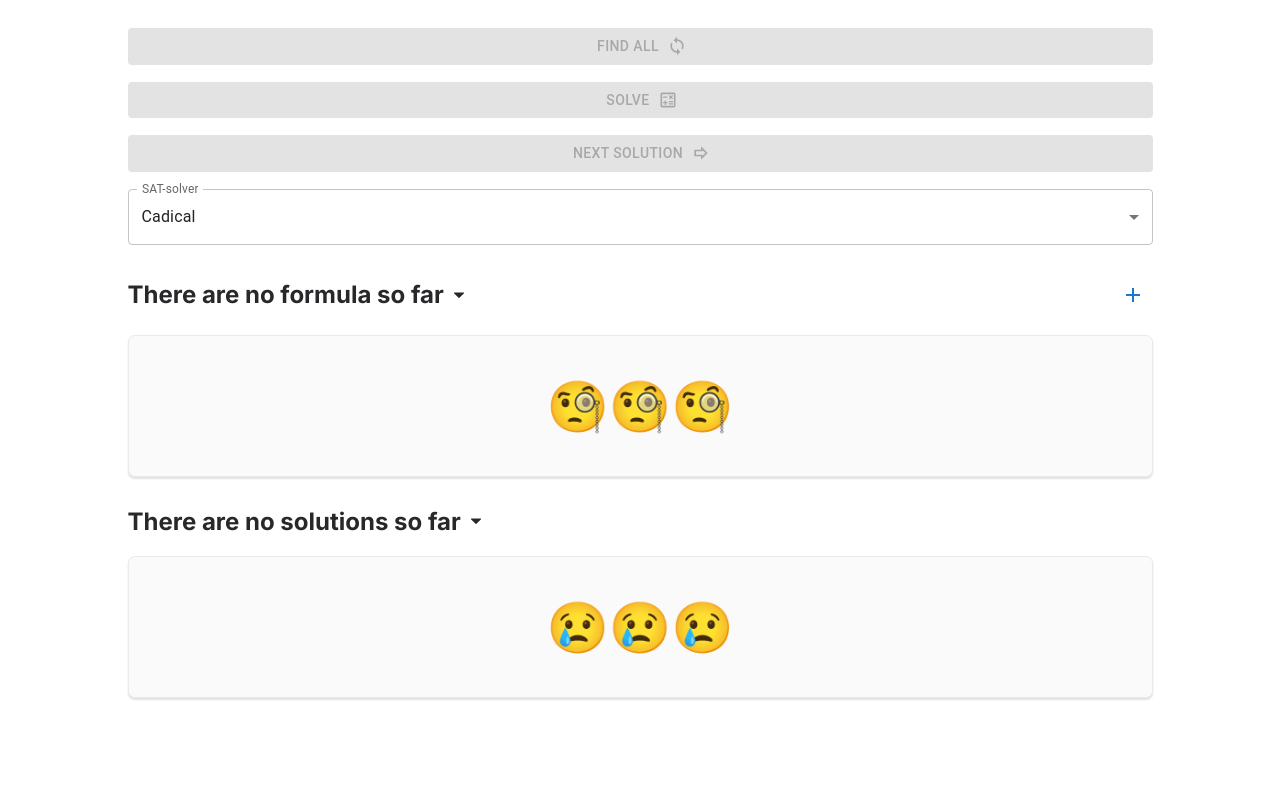
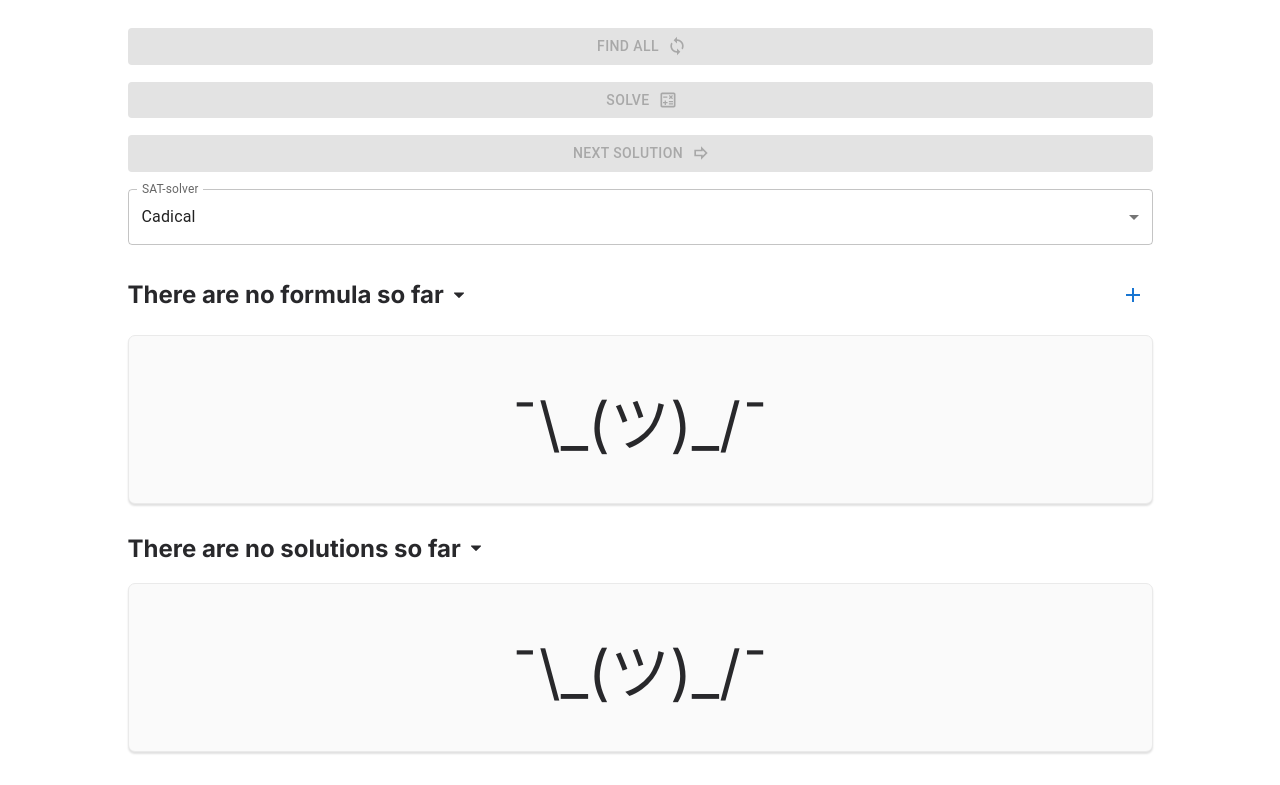
Before and after one commit to vvvvvvvector/SAT-solver-graphical-interface-client, a React (Vite) app: page / in a window 1280 px wide. Shown: the part 500-1285 px from the top of the page. Before the commit the page ends 1231 px from the top, so only its background shows below. Built offline with nearby package versions, Linux system fonts and the light colour scheme.

Commit message:
no solution, no formula

```diff
--- a/src/components/Formula/NoFormula/NoFormula.module.scss
+++ b/src/components/Formula/NoFormula/NoFormula.module.scss
@@ -2,7 +2,8 @@
   text-align: center;
   padding: 40px;
 
-  span {
-    font-size: 50px;
+  p {
+    color: #28282b;
+    font-size: 60px;
   }
 }
--- a/src/components/Formula/NoFormula/NoFormula.tsx
+++ b/src/components/Formula/NoFormula/NoFormula.tsx
@@ -5,7 +5,7 @@ import styles from "./NoFormula.module.scss";
 const NoFormula: React.FC = () => {
   return (
     <div className={styles.noFormula}>
-      <span>🧐🧐🧐</span>
+      <p>¯\_(ツ)_/¯</p>
     </div>
   );
 };
--- a/src/components/Panel/Buttons/FindAll/FindAll.tsx
+++ b/src/components/Panel/Buttons/FindAll/FindAll.tsx
@@ -15,7 +15,7 @@ import {
 } from "../../../../redux/slices/solutions";
 import LoopIcon from "@mui/icons-material/Loop";
 
-import Overlap from "./Overlap/Overlap";
+import Overlay from "./Overlay/Overlay";
 
 import Status from "./status";
 
@@ -192,7 +192,7 @@ export const FindAll: React.FC<{ solver: string }> = ({ solver }) => {
         </Button>
       )}
       {loading && (
-        <Overlap loop={loop} counter={counter} setOpen={setOpen} open={open} />
+        <Overlay loop={loop} counter={counter} setOpen={setOpen} open={open} />
       )}
     </>
   );
--- a/src/components/Panel/Buttons/FindAll/Overlap/Overlap.tsx
+++ b/src/components/Panel/Buttons/FindAll/Overlay/Overlay.tsx
@@ -4,7 +4,7 @@ import Backdrop from "@mui/material/Backdrop";
 import CircularProgress from "@mui/material/CircularProgress";
 import Button from "@mui/material/Button";
 
-import styles from "./Overlap.module.scss";
+import styles from "./Overlay.module.scss";
 
 import Status from "../status";
 
--- a/src/components/Solutions/NoSolutions/NoSolutions.module.scss
+++ b/src/components/Solutions/NoSolutions/NoSolutions.module.scss
@@ -7,7 +7,8 @@
   text-align: center;
   padding: 40px;
 
-  span {
-    font-size: 50px;
+  p {
+    color: #28282b;
+    font-size: 60px;
   }
 }
--- a/src/components/Solutions/NoSolutions/NoSolutions.tsx
+++ b/src/components/Solutions/NoSolutions/NoSolutions.tsx
@@ -5,7 +5,7 @@ import styles from "./NoSolutions.module.scss";
 const NoSolutions: React.FC = () => {
   return (
     <div className={styles.noSolutions}>
-      <span>😢😢😢</span>
+      <p>¯\_(ツ)_/¯</p>
     </div>
   );
 };
```
Also changed, not shown: src/components/Panel/Buttons/FindAll/Overlay/Overlay.module.scss (renamed from src/components/Panel/Buttons/FindAll/Overlap/Overlap.module.scss).
